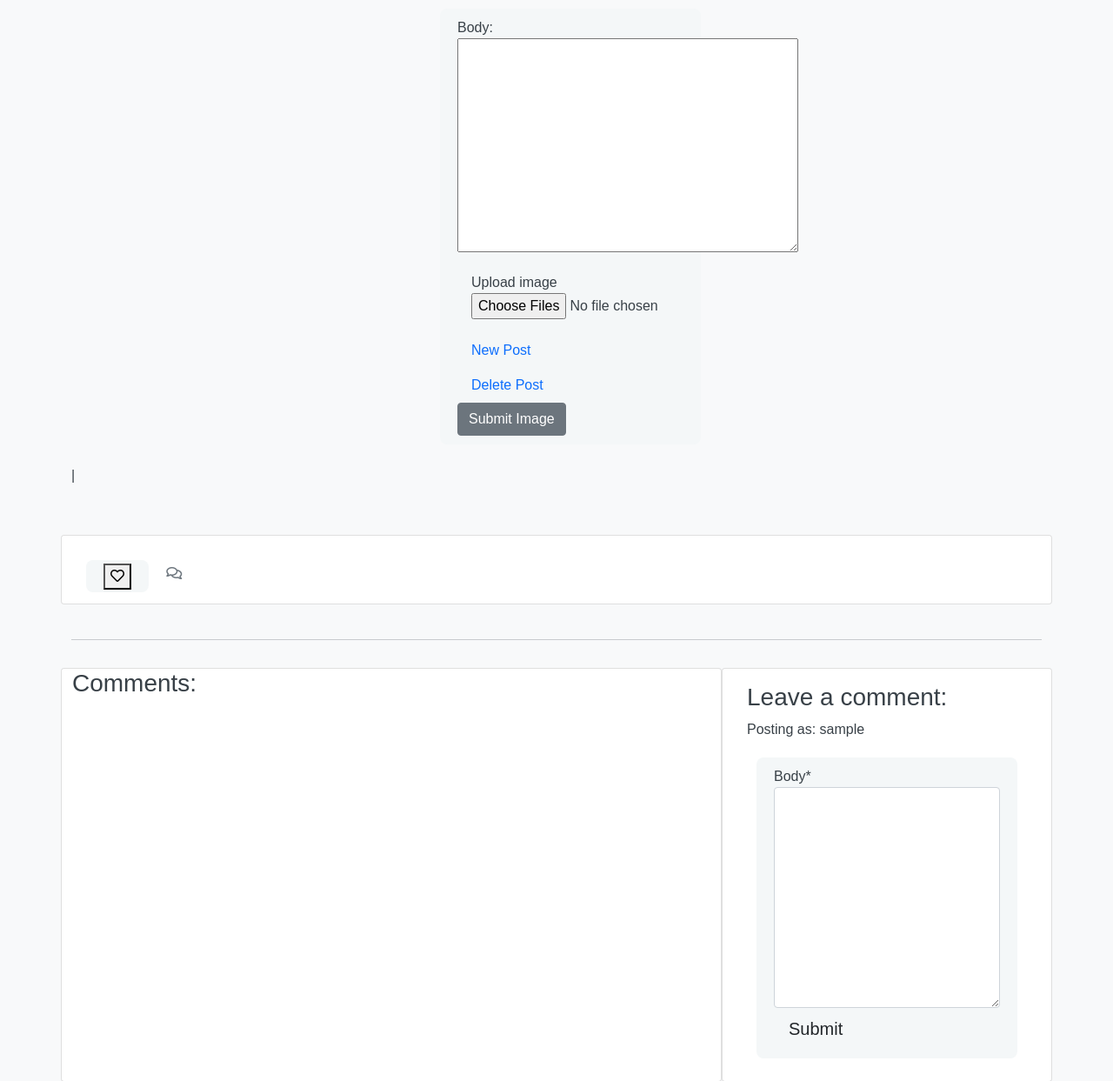
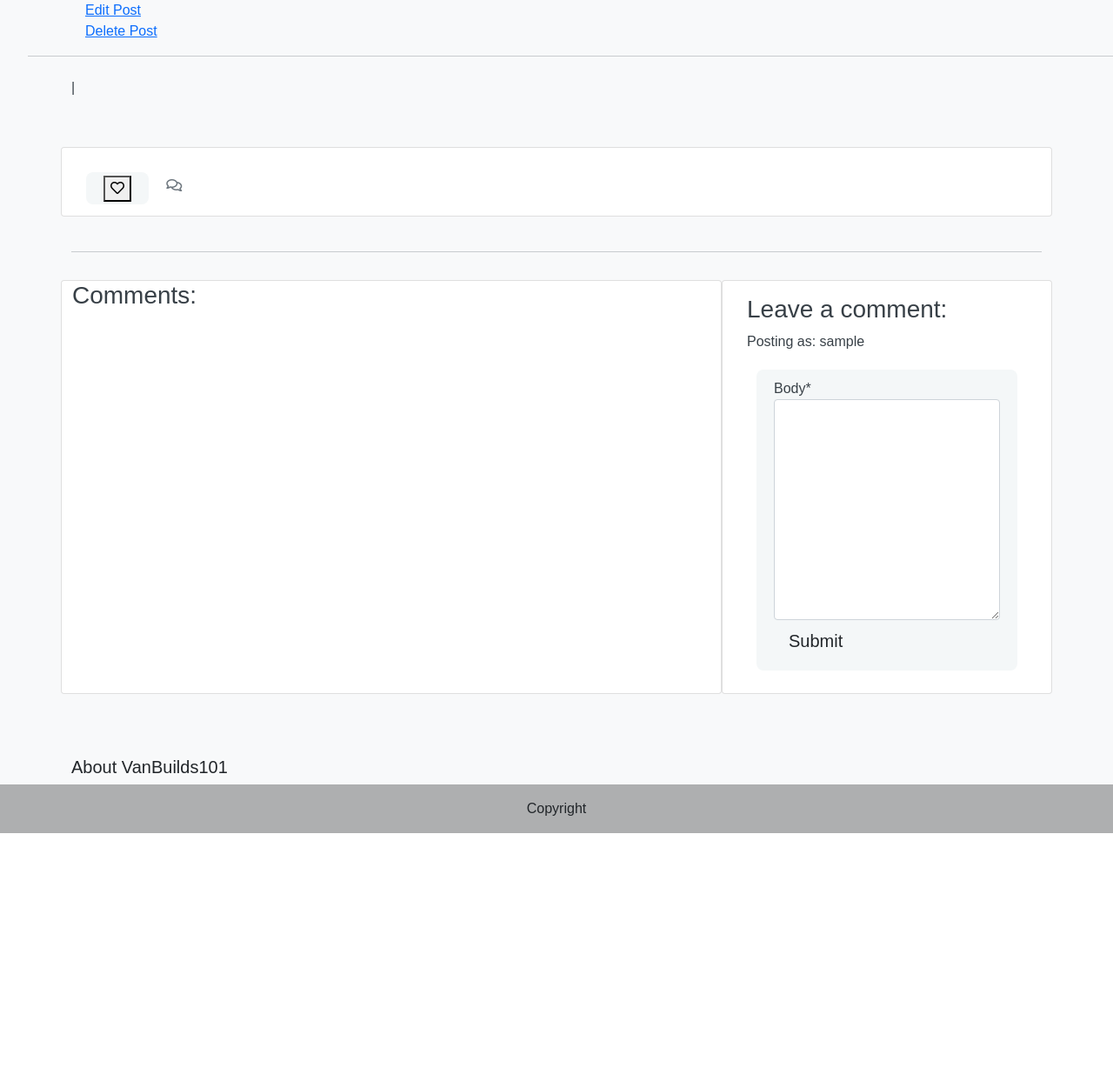
Before and after one commit to lukecdev/VanBuilds101, a Django app: template templates/post_detail.html in a window 1280 px wide. Shown: the part 56-1299 px from the top of the page at 87% size. After the commit the page ends 1014 px from the top, so only its background shows below. Run offline with Django 3.2, Linux system fonts and the light colour scheme; the template is opened without the code that fills it: values that come from a table or form of the project are taken from there, others are empty; the visitor is signed in with stand-in values (Sample User, id 1); some libraries are stand-ins or nearby versions.

Commit message:
added styling to edit and delete post pages

```diff
--- a/templates/post_detail.html
+++ b/templates/post_detail.html
@@ -7,26 +7,14 @@
     <ul>
         {% if user.is_authenticated %}
         <div class="container">
-        <form action="." method="post" enctype="multipart/form-data" >
-            {% csrf_token %}
-            {{ form.as_p }}
-            <!--<input type="file" class="custom-file-input" id="inputGroupFile03">
-            <label class="custom-file-label" for="inputGroupFile03">Choose file</label> -->
-            <div class="form-group m-3">
-                <label>Upload image</label>
-                <input name="image" type="file" multiple cl ass="form-control-file">
-            </div>
-
             <div>
-                <a class="nav-link" href="{% url 'update_post' post.slug %}">New Post</a>
+                <a class="link" href="{% url 'update_post' post.slug %}">Edit Post</a>
             </div>
             <div>
-                <a class="nav-link" href="{% url 'delete_post' post.slug %}">Delete Post</a>
+                <a class="link" href="{% url 'delete_post' post.slug %}">Delete Post </a>
             </div>
-
-    <button type="submit" class="btn btn-secondary">Submit Image</button>
-        </form>
         </div>
+        <hr>
         {% endif %}
     </ul>
     <div class="container">
--- a/templates/update_post.html
+++ b/templates/update_post.html
@@ -3,7 +3,7 @@
 {% block content %}
 
 {% load crispy_forms_tags %}
-
+<section class="text-center">
 <h1>Update Blog Post</h1>
 
 <br>
@@ -14,5 +14,6 @@
         <button class="btn btn-secondary">Update</button>
     </form>
 </div>
+</section
 
 {% endblock content %}
```
Also changed, not shown: templates/account/login.html (+0 -33 lines), templates/account/logout.html (+0 -34 lines), templates/delete_post.html (+6 -2 lines), templates/index.html (+13 -1 lines), templates/base.html (line endings or trailing spaces).
